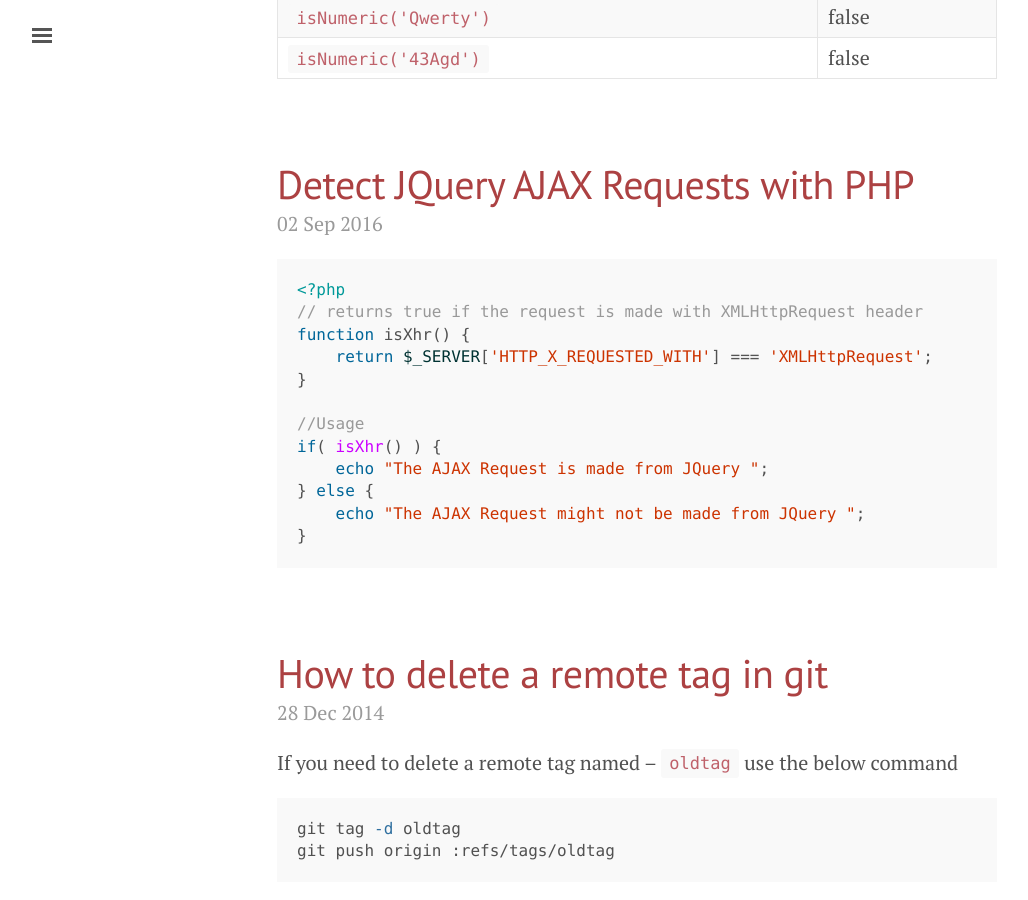
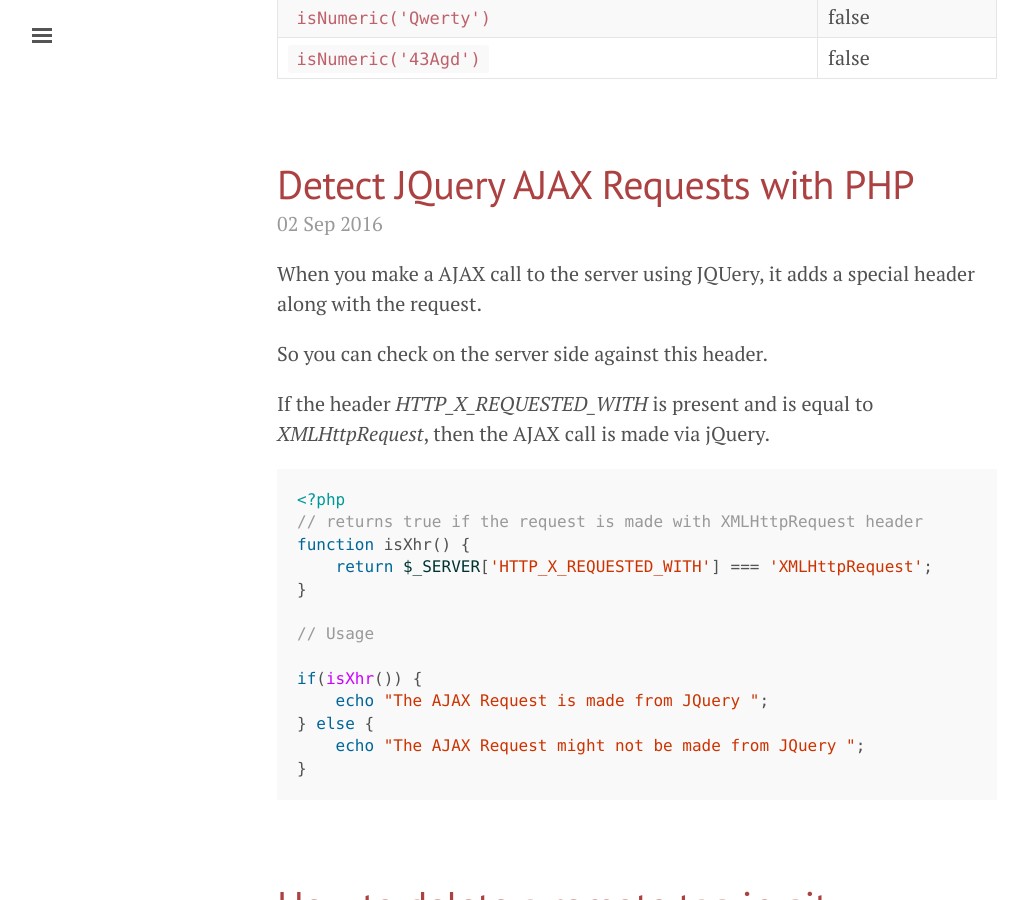
Before and after one commit to amiyasahu/amiyasahu.github.io, a Jekyll site: the page built from index.html, in a window 1280 px wide and 900 px high, scrolled down 10364 px. Shown: the whole window, without its empty margins (3-1031 px from the left). Built offline with Jekyll 4.4.1, drawn with Linux system fonts in a browser that asks for light colours; the list of posts is cut into pages by our own code.

Commit message:
Updated the post

```diff
--- a/_posts/2016-09-02-detect-jquery-ajax-requests-in-php.md
+++ b/_posts/2016-09-02-detect-jquery-ajax-requests-in-php.md
@@ -2,6 +2,12 @@
 layout: post
 title: Detect JQuery AJAX Requests with PHP
 ---
+
+When you make a AJAX call to the server using JQUery, it adds a special header along with the request.
+
+So you can check on the server side against this header.
+
+If the header *HTTP_X_REQUESTED_WITH* is present and is equal to *XMLHttpRequest*, then the AJAX call is made via jQuery.
 
 {% highlight php%}
 <?php
@@ -10,8 +16,9 @@
     return $_SERVER['HTTP_X_REQUESTED_WITH'] === 'XMLHttpRequest';
 }
 
-//Usage
-if( isXhr() ) {
+// Usage
+
+if(isXhr()) {
     echo "The AJAX Request is made from JQuery ";
 } else {
     echo "The AJAX Request might not be made from JQuery ";
```
